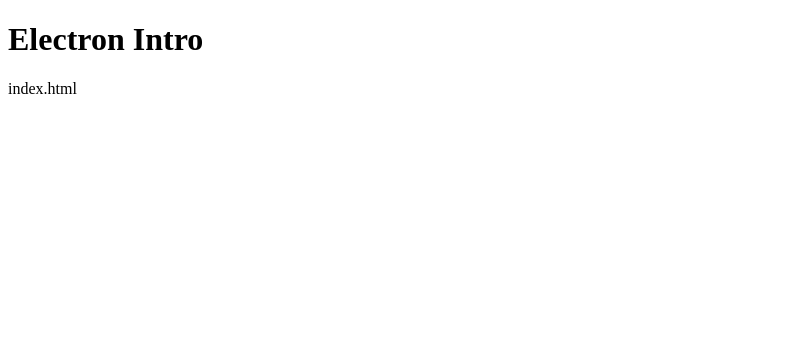
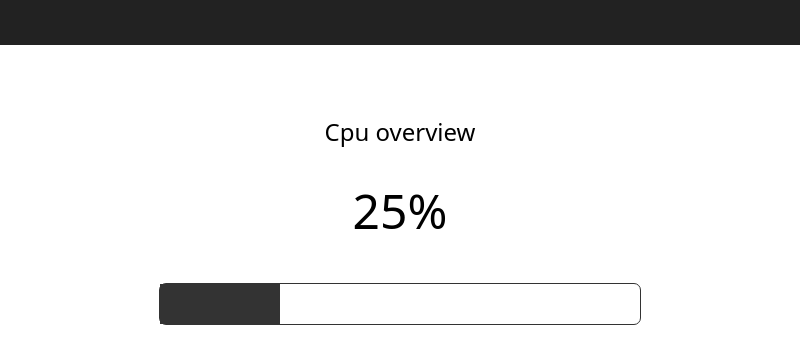
Before and after one commit to mariolazzari/electron-intro-tl, an Electron app: page src/index.html in a window 800 px wide. Drawn offline with Linux system fonts and the light colour scheme.

Commit message:
Done lesson 7

```diff
--- a/package.json
+++ b/package.json
@@ -19,5 +19,8 @@
   "homepage": "https://github.com/mariolazzari/electron-intro-tl#readme",
   "devDependencies": {
     "electron": "^22.0.0"
+  },
+  "dependencies": {
+    "electron-reload": "^2.0.0-alpha.1"
   }
 }
--- a/src/index.html
+++ b/src/index.html
@@ -4,10 +4,22 @@
     <meta charset="UTF-8" />
     <meta http-equiv="X-UA-Compatible" content="IE=edge" />
     <meta name="viewport" content="width=device-width, initial-scale=1.0" />
-    <title>Electron Intro</title>
+
+    <link rel="stylesheet" href="style.css" />
+
+    <title>System Info</title>
   </head>
   <body>
-    <h1>Electron Intro</h1>
-    <p>index.html</p>
+    <nav></nav>
+
+    <section>
+      <h1 class="header">Cpu overview</h1>
+
+      <h4 class="used-cpu">25%</h4>
+
+      <div id="outer-bar">
+        <div id="inner-bar"></div>
+      </div>
+    </section>
   </body>
 </html>
--- /dev/null
+++ b/src/style.css
@@ -0,0 +1,41 @@
+* {
+  margin: 0;
+  padding: 0;
+  font-family: system-ui, -apple-system, BlinkMacSystemFont, "Segoe UI", Roboto,
+    Oxygen, Ubuntu, Cantarell, "Open Sans", "Helvetica Neue", sans-serif;
+}
+
+nav {
+  width: 100vw;
+  height: 45px;
+  background-color: #222;
+}
+
+.header {
+  text-align: center;
+  margin-top: 70px;
+  font-weight: 400;
+  font-weight: 2rem;
+}
+
+.used-cpu {
+  text-align: center;
+  font-size: 3rem;
+  font-weight: 100;
+  padding: 30px;
+}
+
+#outer-bar {
+  height: 40px;
+  width: 60vw;
+  margin: 10px auto;
+  border-radius: 7px;
+  background-color: transparent;
+  border: 1px solid #333;
+}
+
+#inner-bar {
+  height: 40px;
+  width: 25%;
+  background-color: #333;
+}
```
Also changed, not shown: src/index.js (+7 -1 lines), 1 other file.
